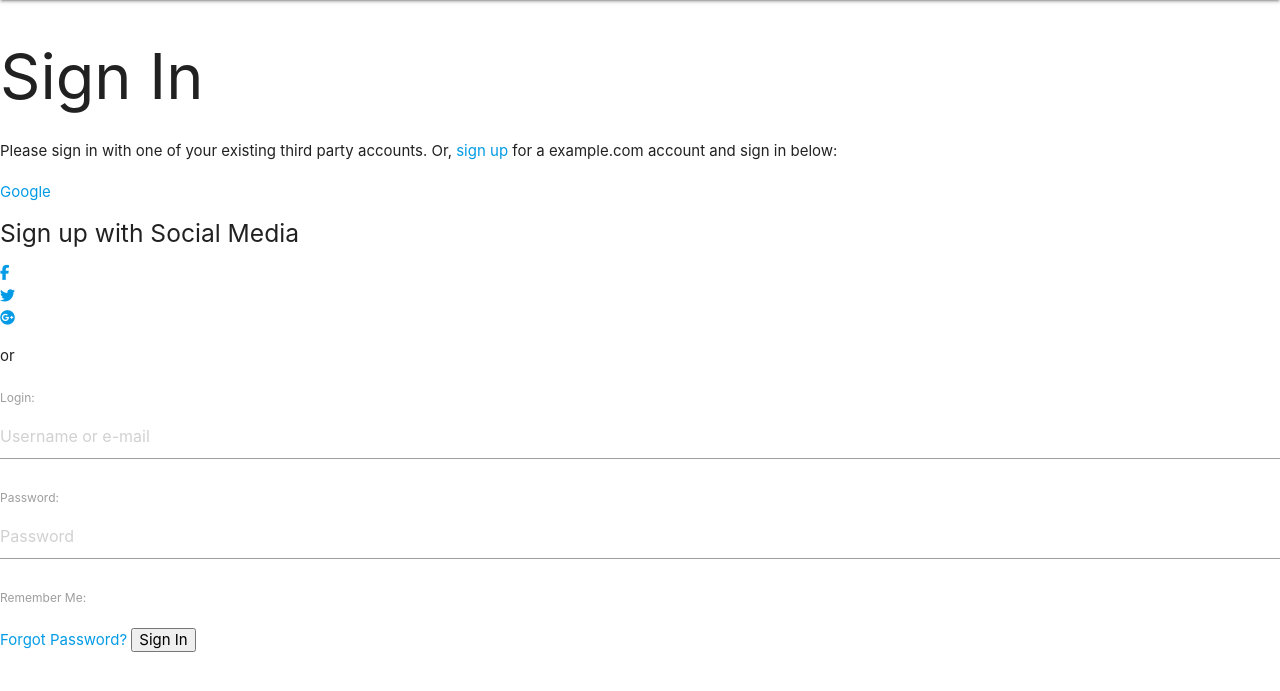
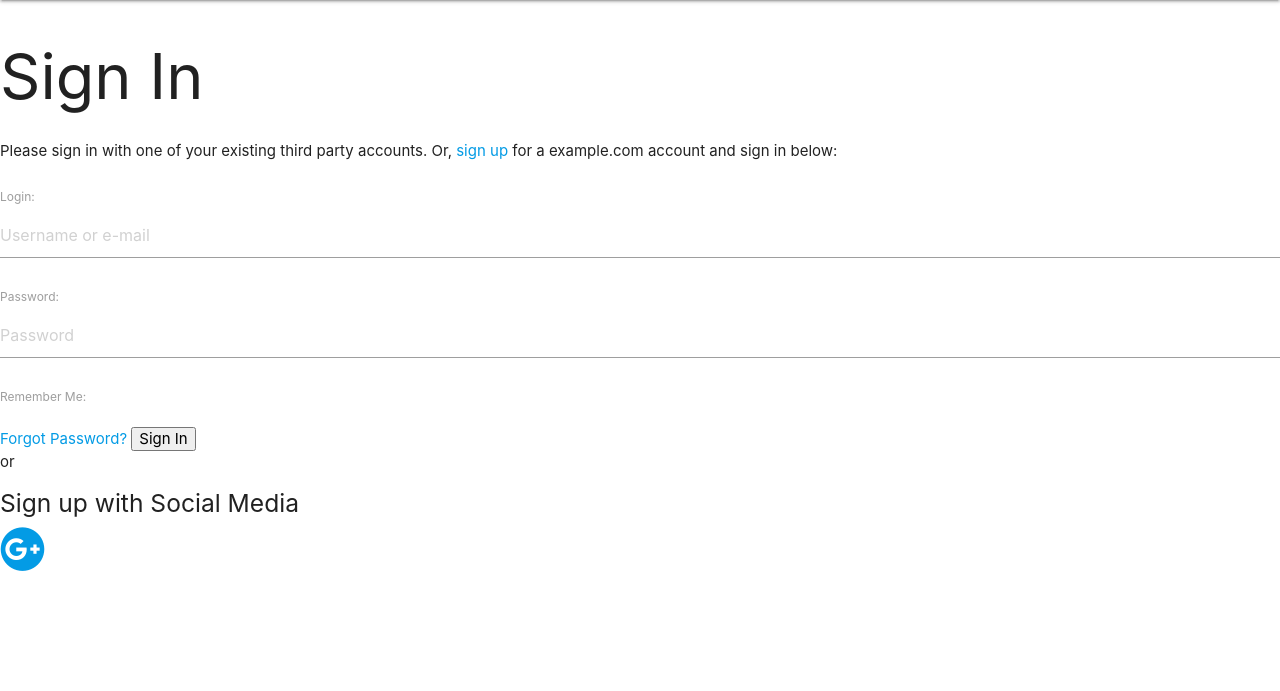
Before and after one commit to Karlitoyo/Kerrymount_Estates, a Django app: page /accounts/login/ in a window 1280 px wide. Shown: the part 64-755 px from the top of the page. Run offline with Django 3.2, Linux system fonts and the light colour scheme; some libraries are stand-ins or nearby versions.

Commit message:
added font awaesome google icon to sign in + sign up

```diff
--- a/templates/allauth/account/login.html
+++ b/templates/allauth/account/login.html
@@ -17,20 +17,6 @@
 of your existing third party accounts. Or, <a href="{{ signup_url }}">sign up</a>
 for a {{ site_name }} account and sign in below:{% endblocktrans %}</p>
 
-<div class="socialaccount_ballot">
-
-  <ul class="socialaccount_providers">
-    {% include "socialaccount/snippets/provider_list.html" with process="login" %}
-  </ul>
-    <h5 class="d-flex justify-content-center">Sign up with Social Media</h5>
-        <ul class="social-network social-circle d-flex justify-content-center">
-            <li><a href="#" class="icoFacebook" title="Facebook"><i class="fab fa-facebook-f"></i></a></li>
-            <li><a href="#" class="icoTwitter" title="Twitter"><i class="fab fa-twitter"></i></a></li>
-            <li><a href="{% provider_login_url 'google' %}" class="icoGoogle" title="Google +"><i class="fab fa-google-plus"></i></a></li>
-        </ul>
-  <div class="login-or">{% trans 'or' %}</div>
-
-</div>
 
 {% include "socialaccount/snippets/login_extra.html" %}
 
@@ -47,6 +33,18 @@ for a {{ site_name }} account and sign in below:{% endblocktrans %}</p>
   {% endif %}
   <a class="button secondaryAction" href="{% url 'account_reset_password' %}">{% trans "Forgot Password?" %}</a>
   <button class="primaryAction" type="submit">{% trans "Sign In" %}</button>
+
+    <div class="socialaccount_ballot">
+
+        <div class="login-or">{% trans 'or' %}</div>
+
+        <ul class="socialaccount_providers">
+            <h5 class="d-flex justify-content-center">Sign up with Social Media</h5>
+            <li><a href="{% provider_login_url 'google' %}" class="icoGoogle" title="Google +"><i class="fab fa-google-plus fa-3x"></i></a></li>
+        </ul>
+
+    </div>
+
 </form>
 
 {% endblock %}
--- a/templates/allauth/account/signup.html
+++ b/templates/allauth/account/signup.html
@@ -1,7 +1,7 @@
 {% extends "base.html" %}
 
 {% load i18n %}
-
+{% load account socialaccount %}
 {% block head_title %}{% trans "Signup" %}{% endblock %}
 
 {% block content %}
@@ -18,9 +18,7 @@
   <button type="submit">{% trans "Sign Up" %} &raquo;</button>
   <h5 class="d-flex justify-content-center">Sign up with Social Media</h5>
     <ul class="social-network social-circle d-flex justify-content-center">
-        <li><a href="#" class="icoFacebook" title="Facebook"><i class="fab fa-facebook-f"></i></a></li>
-        <li><a href="#" class="icoTwitter" title="Twitter"><i class="fab fa-twitter"></i></a></li>
-        <li><a href="{% provider_login_url 'google' %}" class="icoGoogle" title="Google +"><i class="fab fa-google-plus"></i></a></li>
+        <li><a href="{% provider_login_url 'google' %}" class="icoGoogle" title="Google +"><i class="fab fa-google-plus fa-3x"></i></a></li>
     </ul>
 </form>
 
```
Also changed, not shown: templates/allauth/socialaccount/signup.html (+7 -1 lines).
